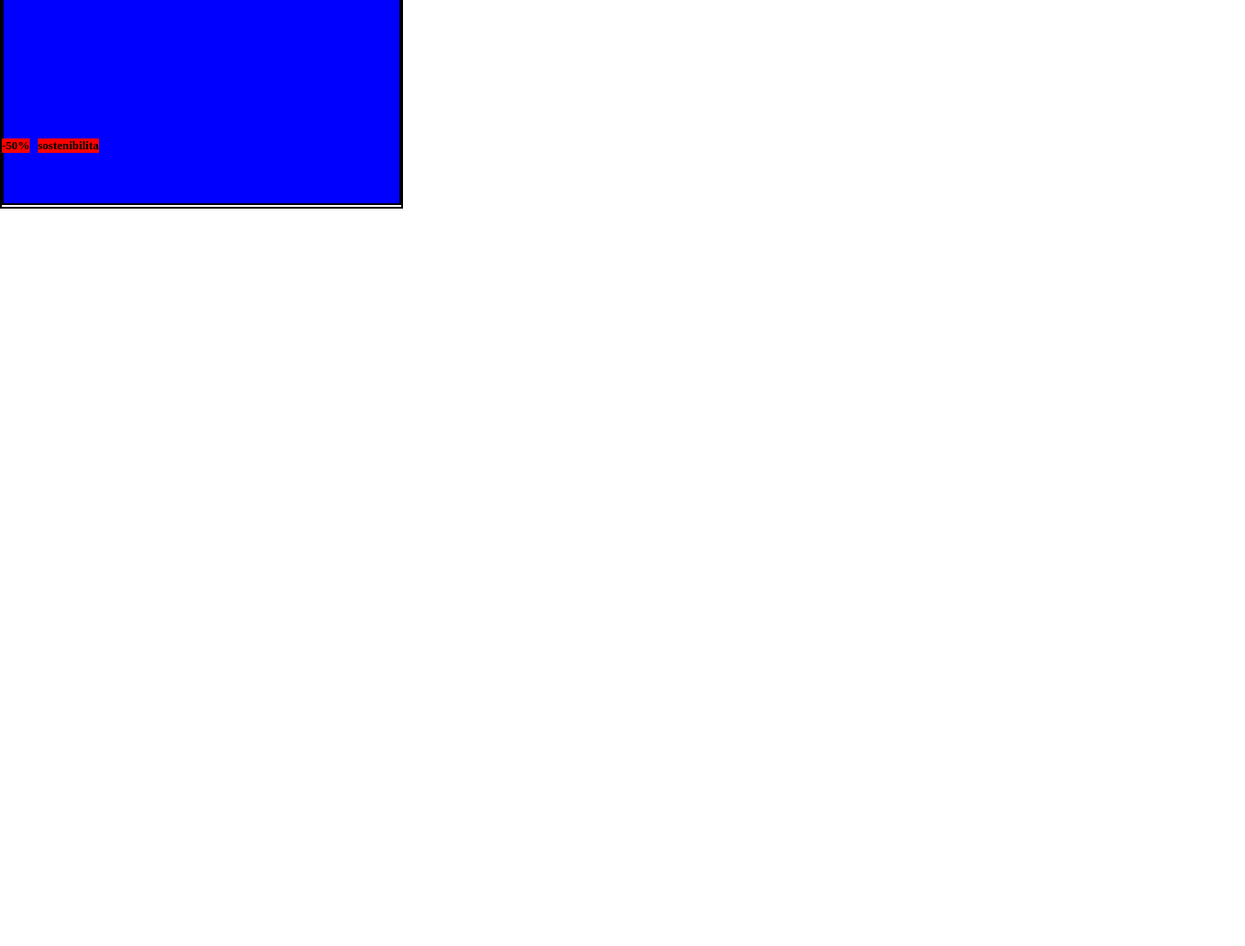
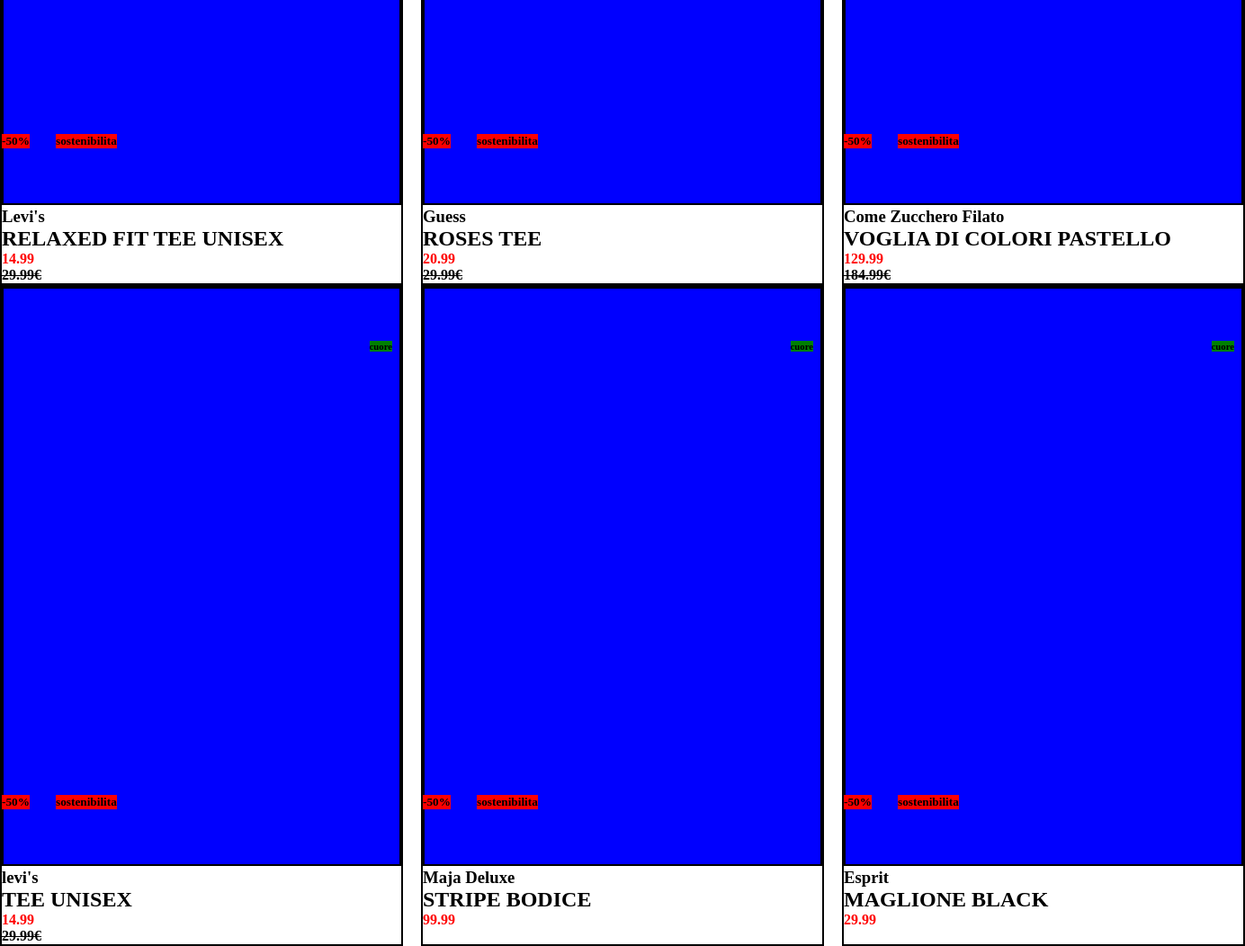
Before and after one commit to EnricoCiccolini/html-css-boolando, a plain HTML site: page index.html in a window 1280 px wide. Shown: the part 500-1552 px from the top of the page at 90% size, 1384 px wide, since content can reach past the window. Before the commit the page ends 800 px from the top, so only its background shows below. Drawn offline with Linux system fonts and the light colour scheme.

Commit message:
feat: add main

```diff
--- a/css/styles.css
+++ b/css/styles.css
@@ -18,6 +18,12 @@
 .container-prodotti{
 
     border: 2px solid black;
+}
+
+/* colori testo */
+
+.tx-red{
+    color: red;
 }
 
 
@@ -41,6 +47,9 @@
   .beetween{
     justify-content: space-between;
   }
+  .gap{
+    gap: 20px;
+  }
 
 
 
@@ -63,12 +72,13 @@
   }
   .sconto{
     position: absolute;
-    bottom: 60px;
+    bottom: 150px;
+    left: 20;
   }
   .sostenibilita{
     position: absolute;
-    bottom: 60px;
-    left: 40px;
+    bottom: 150px;
+    left: 60px;
   }
 
   .cuore{
--- a/index.html
+++ b/index.html
@@ -1,18 +1,20 @@
 <!DOCTYPE html>
 <html lang="en">
+
 <head>
     <meta charset="UTF-8">
     <meta name="viewport" content="width=device-width, initial-scale=1.0">
     <title>Booleando</title>
     <link rel="stylesheet" href="css/styles.css">
 </head>
+
 <body>
     <!-- inizio header  -->
     <header>
         <div class="container margin-100">
             <div class="flex beetween">
                 <div><a href="*">Donna</a><a href="*">Uomo</a><a href="*">Bambini</a></div>
-            <div ><img src="img/boolean-logo.png" alt="Booleando" class="img-logo"></div>
+                <div><img src="img/boolean-logo.png" alt="Booleando" class="img-logo"></div>
                 <div>tre simboli</div>
             </div>
         </div>
@@ -22,18 +24,87 @@
     <main>
 
         <section class="contenitore principale">
-            <div class="flex">
+            <div class="flex gap">
                 <div class="container-prodotti relativ">
                     <button class="primo"></button>
                     <h6 class="cuore">cuore</h6>
                     <h5 class="sconto">-50%</h5>
                     <h5 class="sostenibilita">sostenibilita</h5>
+                    <h3>Levi's</h3>
+                    <h2>RELAXED FIT TEE UNISEX</h2>
+                    <h4 class="tx-red">14.99</h4>
+                    <h4> <del>29.99€</del></h4>
+                </div>
+
+                <div class="container-prodotti relativ">
+                    <button class="primo"></button>
+                    <h6 class="cuore">cuore</h6>
+                    <h5 class="sconto">-50%</h5>
+                    <h5 class="sostenibilita">sostenibilita</h5>
+                    <h3>Guess</h3>
+                    <h2>ROSES TEE</h2>
+                    <h4 class="tx-red">20.99</h4>
+                    <h4> <del>29.99€</del></h4>
+
+                </div>
+
+                <div class="container-prodotti relativ">
+                    <button class="primo"></button>
+                    <h6 class="cuore">cuore</h6>
+                    <h5 class="sconto">-50%</h5>
+                    <h5 class="sostenibilita">sostenibilita</h5>
+                    <h3>Come Zucchero Filato</h3>
+                    <h2>VOGLIA DI COLORI PASTELLO</h2>
+                    <h4 class="tx-red">129.99</h4>
+                    <h4> <del>184.99€</del></h4>
+
                 </div>
 
             </div>
         </section>
+
+        <section class="contenitore principale">
+            <div class="flex gap">
+                <div class="container-prodotti relativ">
+                    <button class="primo"></button>
+                    <h6 class="cuore">cuore</h6>
+                    <h5 class="sconto">-50%</h5>
+                    <h5 class="sostenibilita">sostenibilita</h5>
+                    <h3>levi's</h3>
+                    <h2>TEE UNISEX</h2>
+                    <h4 class="tx-red">14.99</h4>
+                    <h4> <del>29.99€</del></h4>
+                </div>
+
+                <div class="container-prodotti relativ">
+                    <button class="primo"></button>
+                    <h6 class="cuore">cuore</h6>
+                    <h5 class="sconto">-50%</h5>
+                    <h5 class="sostenibilita">sostenibilita</h5>
+                    <h3>Maja Deluxe</h3>
+                    <h2>STRIPE BODICE</h2>
+                    <h4 class="tx-red">99.99</h4>
+
+                </div>
+
+                <div class="container-prodotti relativ">
+                    <button class="primo"></button>
+                    <h6 class="cuore">cuore</h6>
+                    <h5 class="sconto">-50%</h5>
+                    <h5 class="sostenibilita">sostenibilita</h5>
+                    <h3>Esprit</h3>
+                    <h2>MAGLIONE BLACK</h2>
+                    <h4 class="tx-red">29.99</h4>
+                </div>
+
+            </div>
+        </section>
+
+
+
     </main>
     <!-- sinizio footer  -->
     <footer></footer>
 </body>
+
 </html>
```
Lines whose indentation alone changed are shown as unchanged.
